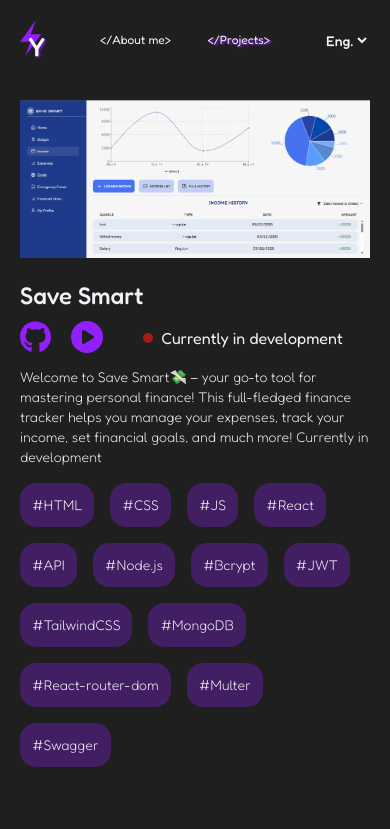
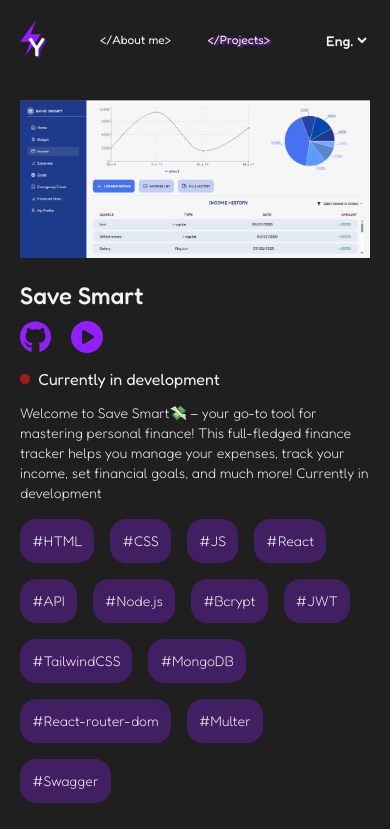
Before and after one commit to ZubalYana/Portfolio, a React (Vite) app: page /projects in a window 390 px wide. Shown: the top 829 px of the page. Built offline with nearby package versions, Linux system fonts and the light colour scheme; a web font is replaced by a local one.

Commit message:
insure proper resposnive design concerning the development tag

```diff
--- a/src/components/ExtendedProjectCard/ExtendedProjectCard.jsx
+++ b/src/components/ExtendedProjectCard/ExtendedProjectCard.jsx
@@ -14,7 +14,8 @@ export default function ExtendedProjectCard({ name, img, description, tags, repo
                 <div className="projectNameCon w-full flex items-center">
                     <h3 className='text-customWhite text-3xl font-medium'>{name}</h3>
                     <div className="separatingLine w-[2px] h-[25px] rounded-sm bg-customPurple mx-5"></div>
-                    <div className="projectLinks flex">
+                    <div className="flex flex-col lg:flex-row">
+                        <div className='projectLinks flex'>
                             <a
                                 href={repoLink}
                                 className='mr-5 presentationIcon'
@@ -69,8 +70,9 @@ export default function ExtendedProjectCard({ name, img, description, tags, repo
                                     />
                                 </a>
                             )}
+                        </div>
                         {inDevelopment && (
-                            <div className='ml-5 min-w-[200px] w-auto flex text-customWhite items-center justify-center rounded-2xl'>
+                            <div className='ml-0 mt-3 min-w-[200px] w-auto flex text-customWhite items-center justify-center rounded-2xl lg:ml-5 lg:mt-0'>
                                 <div className='w-[10px] h-[10px] rounded-full bg-red-700 mr-2 animate-pulse'></div>
                                 <Trans i18nKey="currentlyInDevelopment" />
                             </div>
```
Lines whose indentation alone changed are shown as unchanged.
